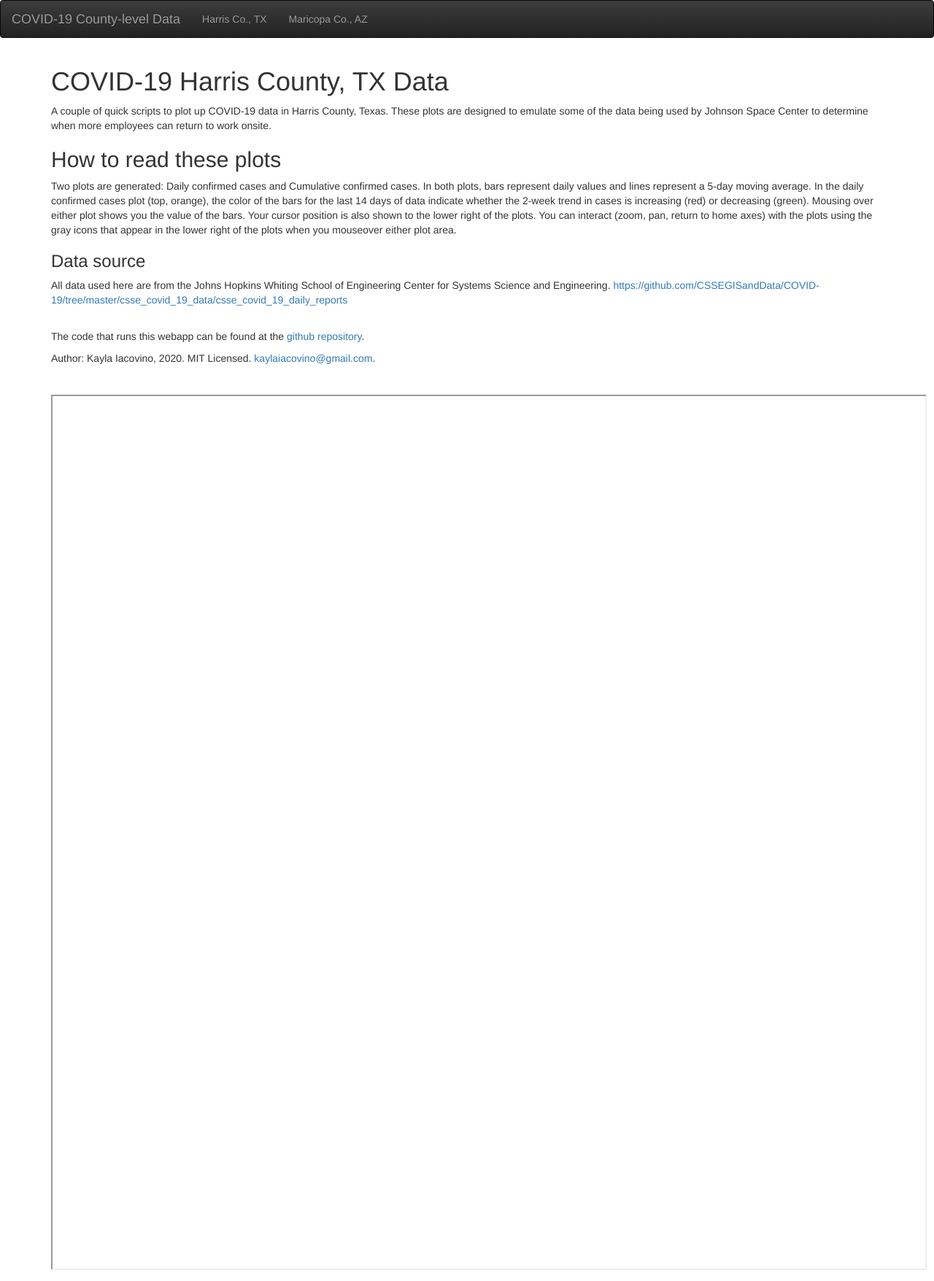
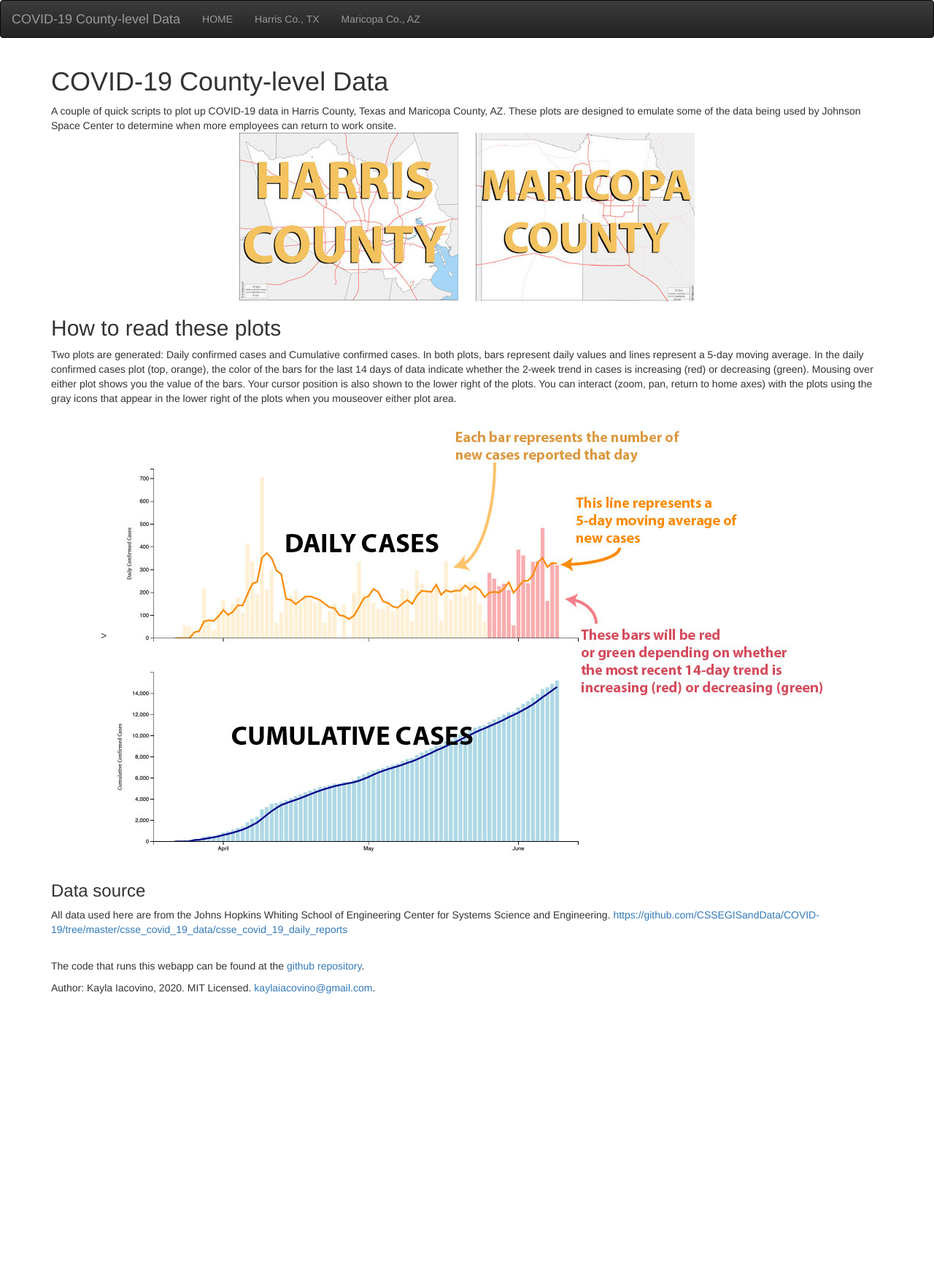
Before and after one commit to kaylai/COVID_JSC, a Django app: template uploads/core/templates/core/home.html in a window 1280 px wide. Shown: the whole page at 73% size. After the commit the page ends 1362 px from the top, so only its background shows below. Run offline with Django 3.2, Linux system fonts and the light colour scheme; the template is opened without the code that fills it, so the values that code supplies are empty; parts of the project's set-up code (start-up, migrations or seed data) failed here and were passed over; some libraries are stand-ins or nearby versions.

Commit message:
Added images to home page and moved harris to its own page.

```diff
--- a/uploads/core/templates/core/home.html
+++ b/uploads/core/templates/core/home.html
@@ -8,13 +8,23 @@
 <div class="container">
     <div class="row">
         <div class="col-xs-12">
-            <h1>COVID-19 Harris County, TX Data</h1>
-            A couple of quick scripts to plot up COVID-19 data in Harris County, Texas. These plots are designed to emulate some of the data being used by Johnson Space Center to determine when more employees can return to work onsite.
+            <h1>COVID-19 County-level Data</h1>
+            A couple of quick scripts to plot up COVID-19 data in Harris County, Texas and Maricopa County, AZ. These plots are designed to emulate some of the data being used by Johnson Space Center to determine when more employees can return to work onsite.
+
+            <table align="center">
+              <tr>
+                <td><img src="{% static "img/harris_img.jpg" %}" alt="Harris County"></td>
+                <td>&nbsp;&nbsp;&nbsp;&nbsp;&nbsp;&nbsp;</td>
+                <td><img src="{% static "img/maricopa_img.jpg" %}" alt="Maricopa County"></td>
+              </tr>
+            </table>
 
             <h2>How to read these plots</h2>
             Two plots are generated: Daily confirmed cases and Cumulative confirmed cases. In both plots, bars represent daily values and lines represent a 5-day moving average. In the daily confirmed cases plot (top, orange), the color of the bars for the last 14 days of data indicate whether the 2-week trend in cases is increasing (red) or decreasing (green).
 
             Mousing over either plot shows you the value of the bars. Your cursor position is also shown to the lower right of the plots. You can interact (zoom, pan, return to home axes) with the plots using the gray icons that appear in the lower right of the plots when you mouseover either plot area.
+
+            <p align="center">><img src="{% static "img/How_to_read_plots.jpg" %}" alt="How to read these plots"></p>
 
             <h3>Data source</h3>
             All data used here are from the Johns Hopkins Whiting School of Engineering Center for Systems Science and Engineering. <a href="https://github.com/CSSEGISandData/COVID-19/tree/master/csse_covid_19_data/csse_covid_19_daily_reports">https://github.com/CSSEGISandData/COVID-19/tree/master/csse_covid_19_data/csse_covid_19_daily_reports</a>
@@ -24,7 +34,6 @@
 
             <P>Author: Kayla Iacovino, 2020. MIT Licensed. <a href="mailto:kaylaiacovino@gmail.com">kaylaiacovino@gmail.com</a>.
             <P>&nbsp;</p>
-            <P><iframe src="plotfile.html", width="1200", height="1200"></iframe>
         </div>
     </div>
 </div>
--- a/uploads/core/views.py
+++ b/uploads/core/views.py
@@ -23,6 +23,9 @@ def plotmaricopa(request): #this allows the code to render the plotfile.html fil
 def maricopa(request): #this allows the code to render the plotfile.html file
     return render(request, 'core/maricopa.html')
 
+def harris(request): #this allows the code to render the plotfile.html file
+    return render(request, 'core/harris.html')
+
 def home(request):
     documents = Document.objects.all()
     return render(request, 'core/home.html', { 'documents': documents })
--- a/uploads/templates/base.html
+++ b/uploads/templates/base.html
@@ -34,7 +34,8 @@
             <a class="navbar-brand" href="#">COVID-19 County-level Data</a>
         </div>
         <ul class="nav navbar-nav">
-            <li><a href="/">Harris Co., TX</a></li>
+            <li><a href="/">HOME</a></li>
+            <li><a href="harris.html">Harris Co., TX</a></li>
             <li><a href="maricopa.html">Maricopa Co., AZ</a></li>
         </ul>
     </div>
--- a/uploads/urls.py
+++ b/uploads/urls.py
@@ -11,7 +11,8 @@ urlpatterns = [
     url(r'^admin/', admin.site.urls),
     url(r'^plotfile', views.plotfile, name='plotfile'),
     url(r'^plotmaricopa', views.plotmaricopa, name='plotmaricopa'),
-    url(r'^maricopa', views.maricopa, name='maricopa')
+    url(r'^maricopa', views.maricopa, name='maricopa'),
+    url(r'^harris', views.harris, name='harris')
 ]
 
 if settings.DEBUG:
```
Also changed, not shown: uploads/core/templates/core/harris.html (added, +18 -0 lines), static/img/How_to_read_plots.jpg (added), static/img/harris_img.jpg (added), static/img/maricopa_img.jpg (added), static/img/test-data-picture.png (deleted).
